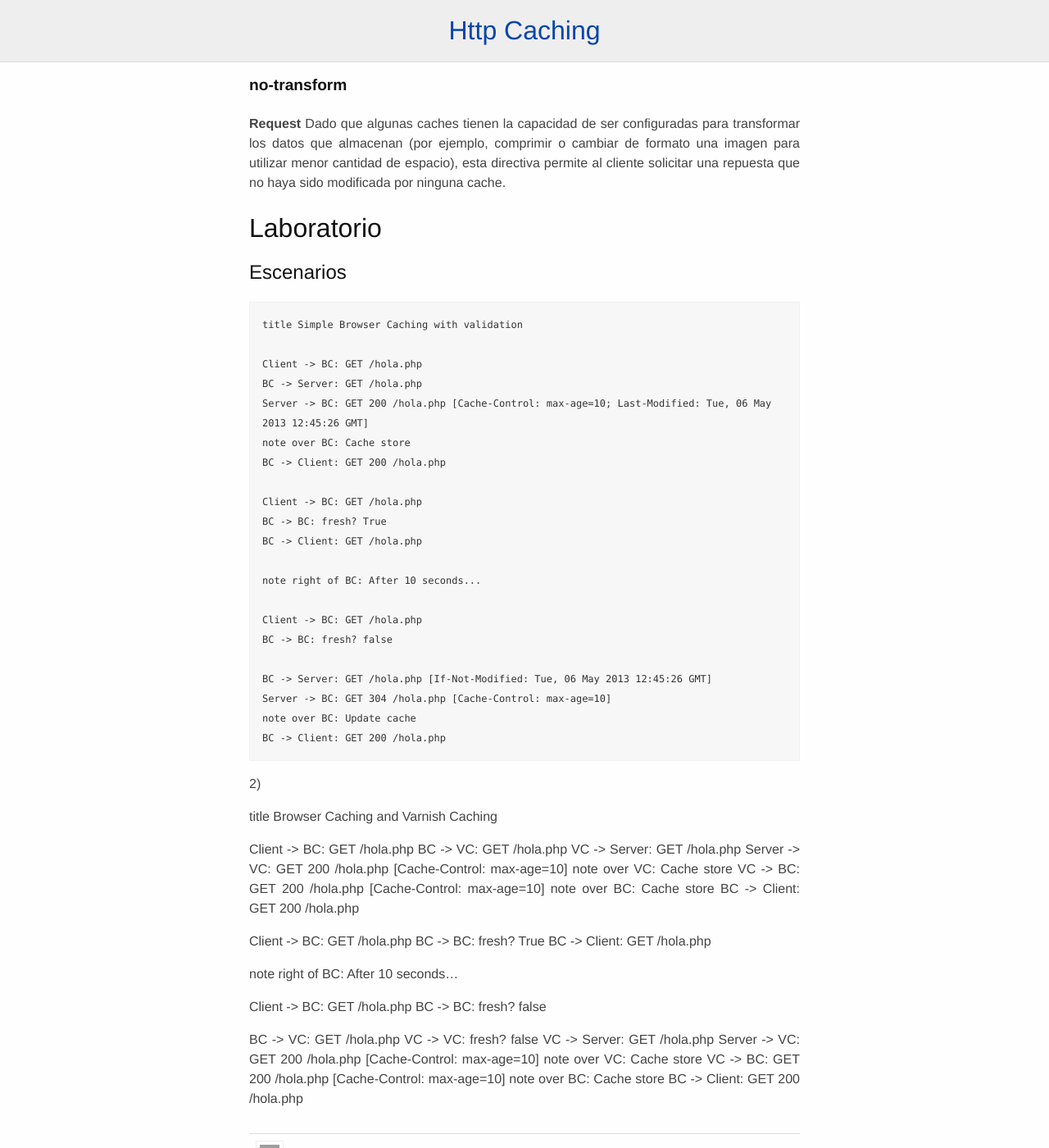
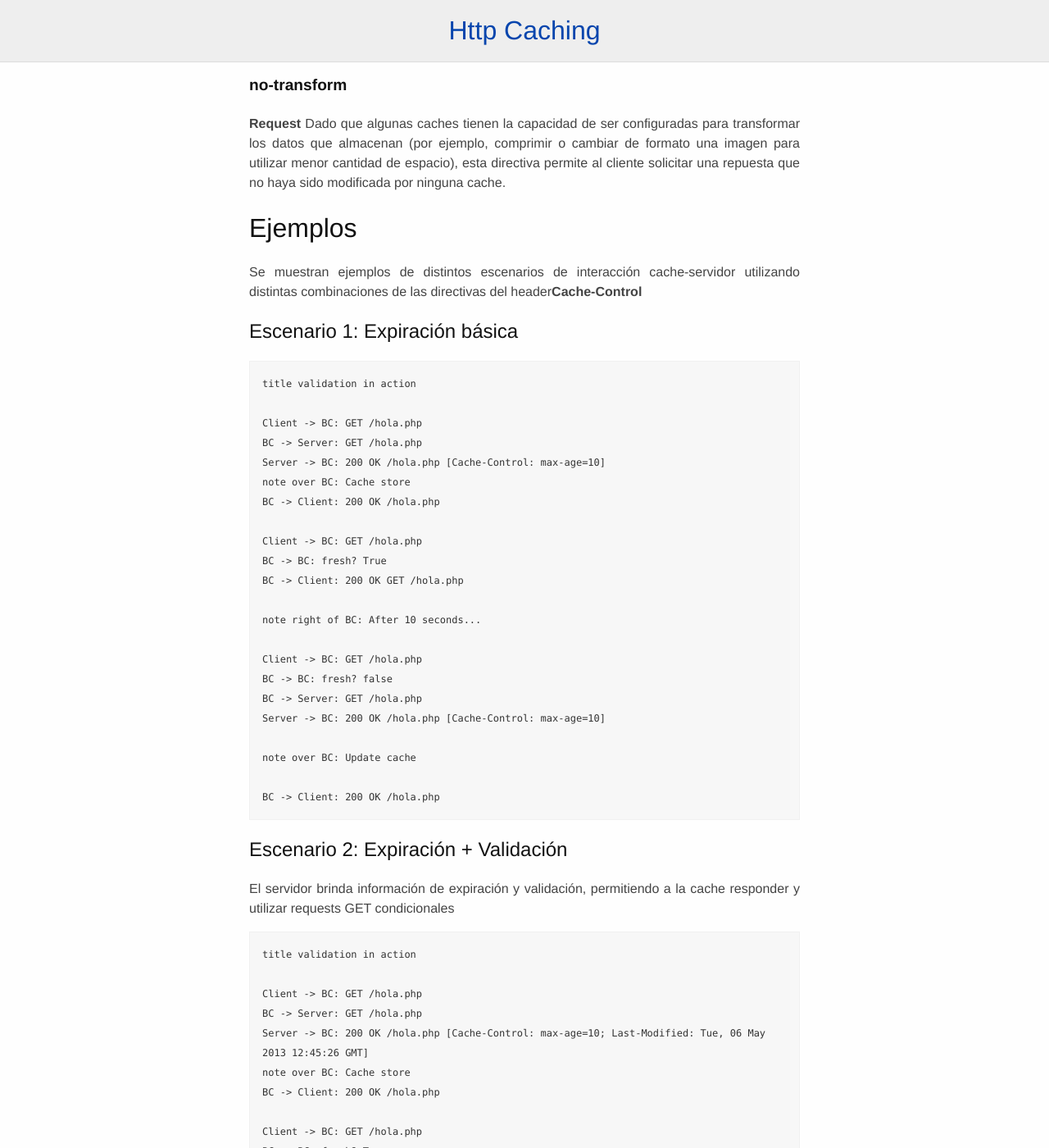
Before and after one commit to Desarrollo-CeSPI/desarrollo-cespi.github.io, a Jekyll site: the page built from _posts/2013-05-02-http_caching_up_and_running.md, in a window 1280 px wide and 1400 px high, scrolled down 6529 px. Shown: the whole window at 82% size. Built offline with Jekyll 4.4.1, drawn with Linux system fonts in a browser that asks for light colours; nearby versions of some CDN libraries; Markdown is read by kramdown in place of the engine named in the settings; some of the changed text lies outside the part shown; grey boxes are pictures that could not be loaded.

Commit message:
added a graphic example + wsd plugin for jekyll

```diff
--- /dev/null
+++ b/_plugins/jekyll-wsd-tag.rb
@@ -0,0 +1,25 @@
+module Jekyll
+  class WsdTag < Liquid::Tag
+    def initialize(name, params, tokens)
+      super
+
+      @wsd_style = "default"
+
+      if params != nil && !params.empty?
+        #'earth', 'modern-blue', 'mscgen', 'omegapple', 'qsd', 'rose', 'roundgreen', 'napkin'
+        @wsd_style = params
+      end
+    end
+    def render(context)
+      "<div class=wsd wsd_style=\"#{@wsd_style}\" ><pre>"
+    end
+  end
+  class WsdEndTag < Liquid::Tag
+    def render(context)
+      "</pre></div><script type=\"text/javascript\" src=\"http://www.websequencediagrams.com/service.js\"></script>"
+    end
+  end
+end
+
+Liquid::Template.register_tag('wsd', Jekyll::WsdTag)
+Liquid::Template.register_tag('endwsd', Jekyll::WsdEndTag)
--- a/_posts/2013-05-02-http_caching_up_and_running.md
+++ b/_posts/2013-05-02-http_caching_up_and_running.md
@@ -190,19 +190,19 @@
 
 **Response:**
 
- Indica que la respuesta podría ser almacenada por **cualquier** cache, incluso si normalmente no sería almacenable, o sólo cacheable por una cache no compartida.
+ Indica que la respuesta podría ser almacenada por **cualquier** cache, incluso si normalmente no sería almacenable, o sólo cacheable por una cache privada.
 
 
 #### Cache-Control: private
 
 **Response:**
 
-  Indica que la respuesta o parte de la respuesta está destinada sólo un usuario, por lo tanto no debe ser almacenada por caches compartidas (ya que no serviría como respúesta a requerimientos de otros usuarios).
+  Indica que la respuesta o parte de la respuesta está destinada sólo un usuario, por lo tanto no debe ser almacenada por caches compartidas (ya que no serviría como respuesta a requerimientos de otros usuarios).
 Sí podría almacenarse en una cache privada.
 
 #### Cache-Control: no-cache
 
-Esta directiva puede llevar opcionalmente un valor, que debe ser le nombrede un header.
+Esta directiva puede llevar opcionalmente un valor, que debe ser el nombre de un header.
 
 **Request:**
   Esta directiva indica que el cliente está buscando una respuesta que no provenga de cache sin antes haber sido validada con el servidor de  origen.
@@ -211,7 +211,7 @@
 
   Esta directiva indica que la cache no debe utilizar esta respuesta para satisfacer una petición subsiguiente sin antes validarla exitosamente con el servidor de origen. Esto permite al servidor de origen evitar que las caches devuelvan respuestas almacenadas vencidas, a pesar de que hayan sido configuradas para hacerlo de esta manera.
 
-Atención: Esta directiva no implica que las caches **no almacenen** la respuesta.
+Nota: Esta directiva no implica que las caches **no almacenen** la respuesta.
 
 
 ### Control sobre qué puede ser guardado por una cache
@@ -274,22 +274,54 @@
 
 
 
-##Laboratorio
+##Ejemplos
+  Se muestran ejemplos de distintos escenarios de interacción cache-servidor utilizando distintas combinaciones de las directivas del header**Cache-Control**
 
-###Escenarios
 
-<div class=wsd wsd_style="napkin"><pre>
-title Simple Browser Caching with validation
+###Escenario 1: Expiración básica
+
+<div class="wsd" wsd_style="napkin"><pre>
+title validation in action
 
 Client -> BC: GET /hola.php
 BC -> Server: GET /hola.php
-Server -> BC: GET 200 /hola.php [Cache-Control: max-age=10; Last-Modified: Tue, 06 May 2013 12:45:26 GMT]
+Server -> BC: 200 OK /hola.php [Cache-Control: max-age=10]
 note over BC: Cache store
-BC -> Client: GET 200 /hola.php
+BC -> Client: 200 OK /hola.php
 
 Client -> BC: GET /hola.php
 BC -> BC: fresh? True
-BC -> Client: GET /hola.php
+BC -> Client: 200 OK GET /hola.php
+
+note right of BC: After 10 seconds...
+
+Client -> BC: GET /hola.php
+BC -> BC: fresh? false
+BC -> Server: GET /hola.php
+Server -> BC: 200 OK /hola.php [Cache-Control: max-age=10]
+
+note over BC: Update cache
+
+BC -> Client: 200 OK /hola.php
+</pre></div>
+
+
+###Escenario 2: Expiración + Validación
+
+  El servidor brinda información de expiración y validación, permitiendo a la cache responder y utilizar requests GET condicionales
+
+<div class="wsd" wsd_style="napkin"><pre>
+title validation in action
+
+Client -> BC: GET /hola.php
+BC -> Server: GET /hola.php
+Server -> BC: 200 OK /hola.php [Cache-Control: max-age=10; Last-Modified: Tue, 06 May 2013 12:45:26 GMT]
+note over BC: Cache store
+BC -> Client: 200 OK /hola.php
+
+Client -> BC: GET /hola.php
+BC -> BC: fresh? True
+BC -> Client: 200 OK GET /hola.php
 
 note right of BC: After 10 seconds...
 
@@ -297,38 +329,34 @@
 BC -> BC: fresh? false
 
 BC -> Server: GET /hola.php [If-Not-Modified: Tue, 06 May 2013 12:45:26 GMT]
-Server -> BC: GET 304 /hola.php [Cache-Control: max-age=10]
+Server -> BC: 304 Not Modified /hola.php [Cache-Control: max-age=10]
 note over BC: Update cache
-BC -> Client: GET 200 /hola.php
-</pre></div><script type="text/javascript" src="http://www.websequencediagrams.com/service.js"></script>
+BC -> Client: 200 OK /hola.php
+</pre></div>
 
-2)
 
-title Browser Caching and Varnish Caching
+
+###Escenario 3: uso de no-cache en el request
+
+  En este caso podemos ver que, a pesar de que el servidor brinda información tanto
+de expiración como de validación, el request del cliente obliga a la cache a
+revalidar la respuesta almacenada. Si en el camino entre cliente y servidor
+existieran caches intermedias, sucedería lo mismo con cada una de ellas.
+
+<div class="wsd" wsd_style="napkin"><pre>
+title no-cache request
 
 Client -> BC: GET /hola.php
-BC -> VC: GET /hola.php
-VC -> Server: GET /hola.php
-Server -> VC: GET 200 /hola.php [Cache-Control: max-age=10]
-note over VC: Cache store
-VC -> BC: GET 200 /hola.php [Cache-Control: max-age=10]
+BC -> Server: GET /hola.php
+Server -> BC: 200 OK /hola.php [Cache-Control: max-age=10; Last-Modified: Tue, 06 May 2013 12:45:26 GMT]
 note over BC: Cache store
-BC -> Client: GET 200 /hola.php
+BC -> Client: 200 OK /hola.php
 
-Client -> BC: GET /hola.php
-BC -> BC: fresh? True
-BC -> Client: GET /hola.php
+Client -> BC: GET /hola.php [Cache-Control: no-store]
+BC -> Server: GET /hola.php [If-Not-Modified: Tue, 06 May 2013 12:45:26 GMT]
+Server -> BC: 304 Not Modified /hola.php [Cache-Control: max-age=10]
+note over BC: Update cache
+BC -> Client: 200 OK /hola.php
+</pre></div>
 
-note right of BC: After 10 seconds...
-
-Client -> BC: GET /hola.php
-BC -> BC: fresh? false
-
-BC -> VC: GET /hola.php
-VC -> VC: fresh? false
-VC -> Server: GET /hola.php
-Server -> VC: GET 200 /hola.php [Cache-Control: max-age=10]
-note over VC: Cache store
-VC -> BC: GET 200 /hola.php [Cache-Control: max-age=10]
-note over BC: Cache store
-BC -> Client: GET 200 /hola.php
+<script type="text/javascript" src="http://www.websequencediagrams.com/service.js"></script>
```
